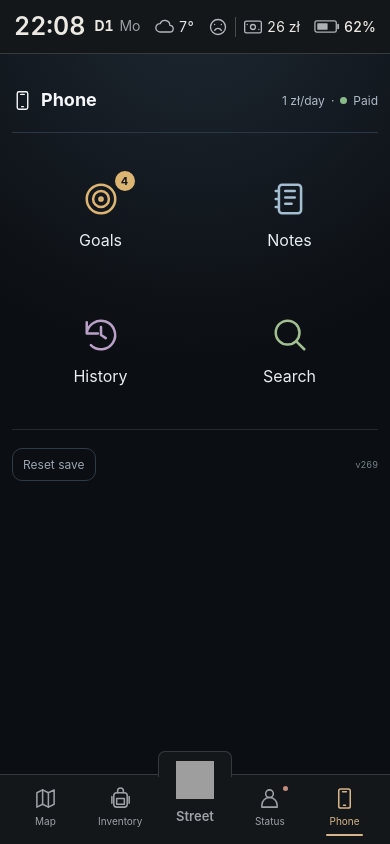
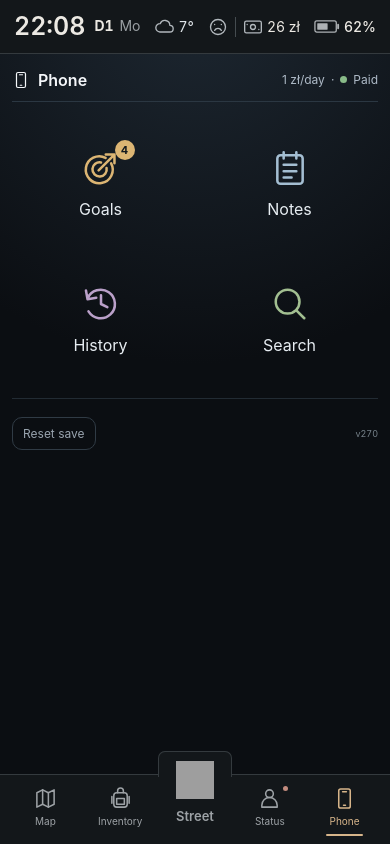
Before and after one commit to AlexanderKruk/street-life-game, a React (Vite) app: page / in a window 390 px wide. Both pictures are taken after a click on the button "Phone". Built offline with nearby package versions, Linux system fonts and the light colour scheme; grey boxes are pictures that could not be loaded.

Commit message:
v270: match Phone app icons to mockup and compact the header

```diff
--- a/src/App.tsx
+++ b/src/App.tsx
@@ -36,7 +36,7 @@ import TrashSearchTime, { trashSearchMinutes } from './TrashSearchTime'
 import { useGameAutosave } from './useGameAutosave'
 import { SAVE_KEY, DISCOVERY_KEY, readSavedGame, loadDiscoveredLocations } from './saveCompatibility'
 
-const BUILD_VERSION = 'v2026.10.20-269'
+const BUILD_VERSION = 'v2026.10.20-270'
 const ACTIVITY_TICK_MS = 250
 
 const FIRST_NIGHT_EVENTS_KEY = 'street-life-first-night-events-v1'
@@ -2295,7 +2295,7 @@ export default function App() {
     { art: 'showerGel', name: '3-in-1 shower gel', count: inventory.showerGel, stackSize: SHOWER_GEL_USES_PER_SLOT, effects: ['Hygiene+++'], hint: 'Uses left · automatic with a shower · Hygiene max 100' },
   ]
 
-  return <main className={`shell${screen === 'map' || travelling ? ' map-screen' : ''}${screen === 'location' && current.id === 'street' ? ' street-screen' : screen === 'location' && current.id === 'shop' ? ' shop-screen' : ''}`}>
+  return <main className={`shell${screen === 'phone' ? ' phone-shell' : ''}${screen === 'map' || travelling ? ' map-screen' : ''}${screen === 'location' && current.id === 'street' ? ' street-screen' : screen === 'location' && current.id === 'shop' ? ' shop-screen' : ''}`}>
     {foodChoice && <FoodChoiceDialog name={foodChoice.name} counts={foodSlot(inventory, foodChoice.kind, foodChoice.slotIndex)} onCancel={cancelFoodChoice} onChoose={chooseFood} />}
     {discardItem && <DiscardDialog name={discardItem.name} quantity={discardItem.quantity} spoiledQuantity={discardItem.spoiledQuantity} onCancel={cancelDiscard} onConfirm={() => confirmDiscard(false)} onDiscardSpoiled={() => confirmDiscard(true)} />}
     {sleepChoice && <div className="phone-overlay result-overlay">
--- a/src/Icon.tsx
+++ b/src/Icon.tsx
@@ -1,10 +1,12 @@
 import { memo, type ReactNode } from 'react'
 
-export type IconName = 'search' | 'history' | 'info' | 'map' | 'backpack' | 'person' | 'journal' | 'phone' | 'globe' | 'cloud' | 'rain' | 'sun' | 'moon' | 'bench' | 'bottle' | 'walk' | 'bed' | 'station' | 'bus' | 'headphones' | 'work' | 'help' | 'hospital' | 'shop' | 'pause' | 'clock' | 'coins' | 'banknote' | 'thief' | 'face-ok' | 'face-fair' | 'face-bad' | 'face-very-bad' | 'face-very-good' | 'chevron-left' | 'chevron-right' | 'chevron-down' | 'check' | 'food' | 'water' | 'energy' | 'heart' | 'shower' | 'house' | 'documents' | 'thermometer' | 'ticket' | 'signal' | 'renew' | 'navigation' | 'music' | 'video' | 'ambulance' | 'close' | 'umbrella' | 'heart-broken' | 'pill' | 'cigarette' | 'plug' | 'target' | 'newspaper' | 'cup' | 'box' | 'can' | 'bag' | 'trash'
+export type IconName = 'target-arrow' | 'notepad' | 'search' | 'history' | 'info' | 'map' | 'backpack' | 'person' | 'journal' | 'phone' | 'globe' | 'cloud' | 'rain' | 'sun' | 'moon' | 'bench' | 'bottle' | 'walk' | 'bed' | 'station' | 'bus' | 'headphones' | 'work' | 'help' | 'hospital' | 'shop' | 'pause' | 'clock' | 'coins' | 'banknote' | 'thief' | 'face-ok' | 'face-fair' | 'face-bad' | 'face-very-bad' | 'face-very-good' | 'chevron-left' | 'chevron-right' | 'chevron-down' | 'check' | 'food' | 'water' | 'energy' | 'heart' | 'shower' | 'house' | 'documents' | 'thermometer' | 'ticket' | 'signal' | 'renew' | 'navigation' | 'music' | 'video' | 'ambulance' | 'close' | 'umbrella' | 'heart-broken' | 'pill' | 'cigarette' | 'plug' | 'target' | 'newspaper' | 'cup' | 'box' | 'can' | 'bag' | 'trash'
 
 const paths: Record<IconName, ReactNode> = {
+  'target-arrow': <><path d="M18.4 9.1a8.5 8.5 0 1 1-3.5-3.5M15.5 12a4.5 4.5 0 1 1-3.5-3.5" /><path d="m10.5 13.5 10-10m-5.5 0h5.5V9" /></>,
+  notepad: <><rect x="4" y="4" width="16" height="18" rx="2" /><path d="M8 2v4m8-4v4M8 10h8m-8 4h8m-8 4h5" /></>,
   search: <><circle cx="10.5" cy="10.5" r="7.5" /><path d="m16 16 5 5" /></>,
-  history: <><path d="M3 11a9 9 0 1 1 2.6 7.4M3 4v7h7M12 7v5l3 2" /></>,
+  history: <><path d="M3.5 8.5a9 9 0 1 1 .6 8.2M2.5 3.5l1 5.5L9 8M12 6.5V12l4 2" /></>,
   trash: <><path d="M3 6h18M9 6V3h6v3M5 6l1 15h12l1-15M10 10v7m4-7v7" /></>,
   info: <><circle cx="12" cy="12" r="9" /><path d="M12 11v6M12 7h.01" /></>,
   newspaper: <><path d="M5 4h16v16H5a2 2 0 0 1-2-2V8h2V4Zm0 4v12M9 8h8m-8 4h8m-8 4h3m3 0h2" /></>,
--- a/src/PhoneScreen.tsx
+++ b/src/PhoneScreen.tsx
@@ -3,8 +3,8 @@ import { Icon, type IconName } from './Icon'
 
 export type PhoneApp = 'home' | 'goals' | 'notes' | 'history' | 'search'
 const apps: { id: Exclude<PhoneApp, 'home'>; label: string; icon: IconName }[] = [
-  { id: 'goals', label: 'Goals', icon: 'target' },
-  { id: 'notes', label: 'Notes', icon: 'journal' },
+  { id: 'goals', label: 'Goals', icon: 'target-arrow' },
+  { id: 'notes', label: 'Notes', icon: 'notepad' },
   { id: 'history', label: 'History', icon: 'history' },
   { id: 'search', label: 'Search', icon: 'search' },
 ]
--- a/src/styles.css
+++ b/src/styles.css
@@ -1201,15 +1201,16 @@ body:has(.map-screen) { min-height:100dvh; }
 
 
 /* Phone launcher and apps share the existing game typography and navigation. */
+.phone-shell .game-header { margin-bottom:4px; }
 .phone-screen { min-width:0; }
-.phone-screen-header { display:flex; align-items:center; justify-content:space-between; gap:8px; margin:0 0 18px; padding:8px 0 12px; border-bottom:1px solid #2b3742; }
+.phone-screen-header { display:flex; align-items:center; justify-content:space-between; gap:8px; height:44px; margin:0 0 14px; padding:0; border-bottom:1px solid #2b3742; }
 .phone-screen-heading { display:flex; align-items:center; gap:8px; min-width:0; }
-.phone-screen-heading > svg { width:21px; height:21px; flex-shrink:0; }
-.phone-screen-heading h2 { margin:0; font-size:18px; line-height:1.25; }
+.phone-screen-heading > svg { width:18px; height:18px; flex-shrink:0; }
+.phone-screen-heading h2 { margin:0; font-size:16px; line-height:1.25; font-weight:600; }
 .phone-screen-heading h2:focus { outline:none; }
 .phone-back { display:grid; place-items:center; width:32px; min-height:40px; padding:4px; border:0; background:none; color:#cad3dd; cursor:pointer; }
 .phone-back svg { width:21px; height:21px; }
-.phone-plan-status { display:flex; align-items:center; gap:6px; flex-shrink:0; padding:8px 0 8px 6px; min-height:40px; border:0; background:none; color:#aebac7; font-size:12px; white-space:nowrap; cursor:pointer; }
+.phone-plan-status { display:flex; align-items:center; gap:6px; flex-shrink:0; padding:0 0 0 6px; min-height:40px; border:0; background:none; color:#aebac7; font-size:12px; white-space:nowrap; cursor:pointer; }
 .phone-plan-status i { width:7px; height:7px; border-radius:50%; background:#89bb89; }
 .phone-plan-status.unpaid i { background:#d38a6d; }
 .phone-plan-status:disabled { opacity:.55; cursor:default; }
```
